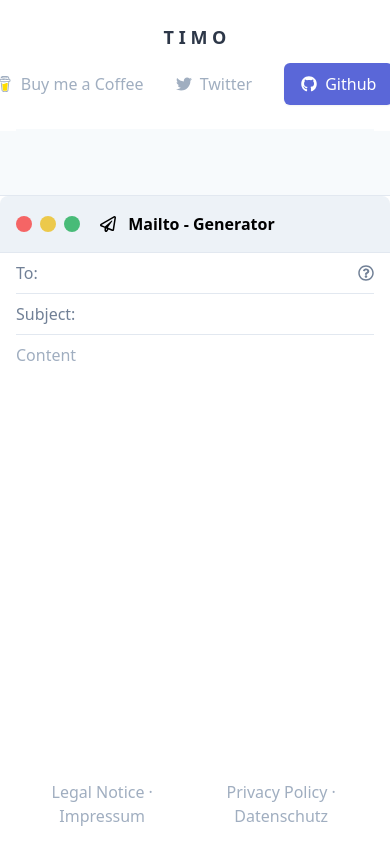
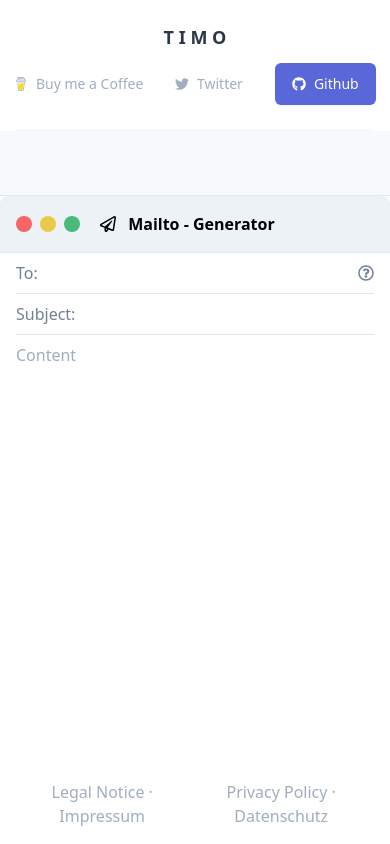
Before and after one commit to TimoZacherl/mailto, a Vue app: page / in a window 390 px wide. Built offline with nearby package versions, Linux system fonts and the light colour scheme; what vue-clipboard2 would draw is missing.

Commit message:
📱 Update font size for small phones

```diff
--- a/src/App.vue
+++ b/src/App.vue
@@ -21,7 +21,7 @@
             </div>
             <div class="flex items-center justify-end space-x-8 flex-1 lg:w-0">
               <a
-                class="whitespace-no-wrap text-base leading-6 font-medium text-gray-500 hover:text-gray-900 focus:outline-none focus:text-gray-900 dark-mode:hover:text-white"
+                class="whitespace-no-wrap text-sm sm:text-base leading-6 font-medium text-gray-500 hover:text-gray-900 focus:outline-none focus:text-gray-900 dark-mode:hover:text-white"
                 href="http://buymeacoffee.com/timox"
                 hreflang="en-US"
                 title="Buy me a Coffee"
@@ -94,7 +94,7 @@
                 Buy me a Coffee
               </a>
               <a
-                class="whitespace-no-wrap text-base leading-6 font-medium text-gray-500 hover:text-gray-900 focus:outline-none focus:text-gray-900 dark-mode:hover:text-white"
+                class="whitespace-no-wrap text-sm sm:text-base leading-6 font-medium text-gray-500 hover:text-gray-900 focus:outline-none focus:text-gray-900 dark-mode:hover:text-white"
                 href="https://twitter.com/timoxdev"
                 hreflang="en-US"
                 title="My Twitter Profile"
@@ -108,7 +108,7 @@
               </a>
               <span class="inline-flex rounded-md shadow-sm">
                 <a
-                  class="whitespace-no-wrap inline-flex items-center justify-center px-4 py-2 border border-transparent text-base leading-6 font-medium rounded-md text-white bg-indigo-600 hover:bg-indigo-500 focus:outline-none focus:border-indigo-700 focus:shadow-outline-indigo active:bg-indigo-700 transition ease-in-out duration-150"
+                  class="whitespace-no-wrap inline-flex items-center justify-center px-4 py-2 border border-transparent text-sm sm:text-base leading-6 font-medium rounded-md text-white bg-indigo-600 hover:bg-indigo-500 focus:outline-none focus:border-indigo-700 focus:shadow-outline-indigo active:bg-indigo-700 transition ease-in-out duration-150"
                   href="https://github.com/TimoZacherl/mailto"
                   hreflang="en-US"
                   title="GitHub Repository"
```
